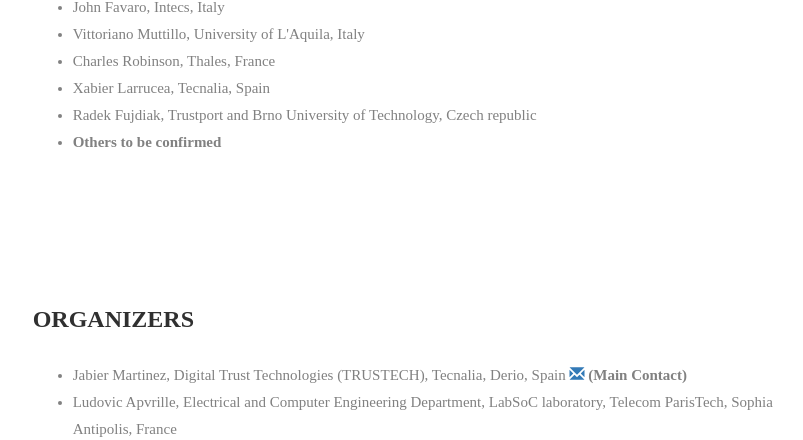
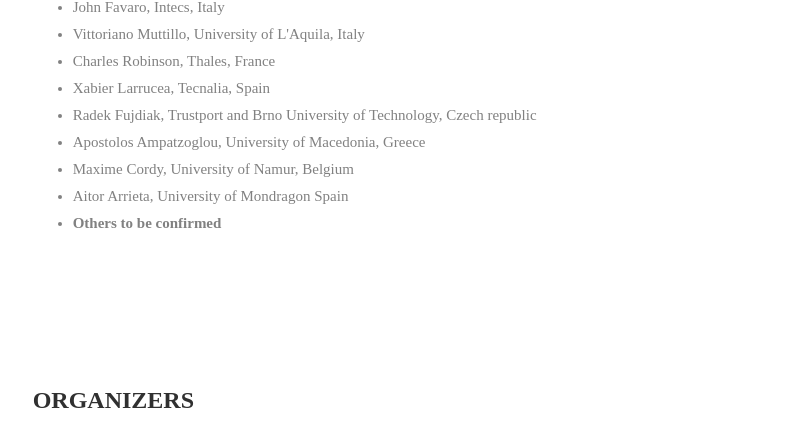
Before and after one commit to Ctrl-Alt-Q/Ctrl-Alt-Q.github.io, a plain HTML site: page 2019/index.html in a window 1280 px wide. Shown: the part 3300-3740 px from the top of the page, without its empty margins (219-1022 px from the left). Drawn offline with nearby package versions, Linux system fonts and the light colour scheme; a web font is replaced by a local one.

Commit message:
more PC members

```diff
--- a/2019/index.html
+++ b/2019/index.html
@@ -275,6 +275,15 @@ Xabier Larrucea, Tecnalia, Spain
 Radek Fujdiak, Trustport and Brno University of Technology, Czech republic
 </li>
 <li>
+Apostolos Ampatzoglou, University of Macedonia, Greece
+</li>
+<li>
+Maxime Cordy, University of Namur, Belgium
+</li>
+<li>
+Aitor Arrieta, University of Mondragon	Spain
+</li>
+<li>
 <b>Others to be confirmed</b>
 </li>
 </ul>
```
